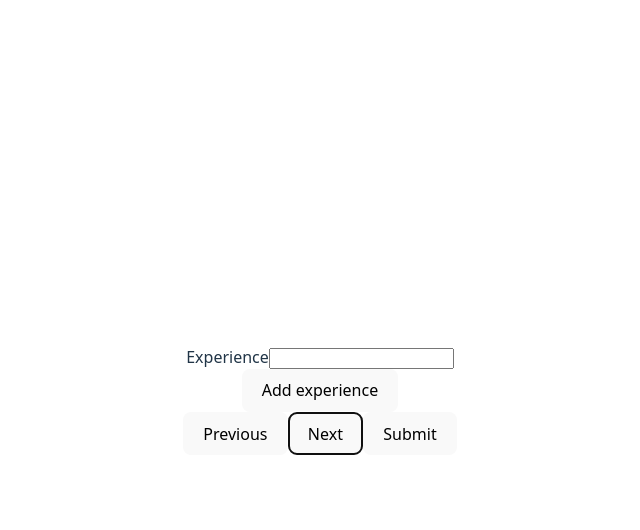
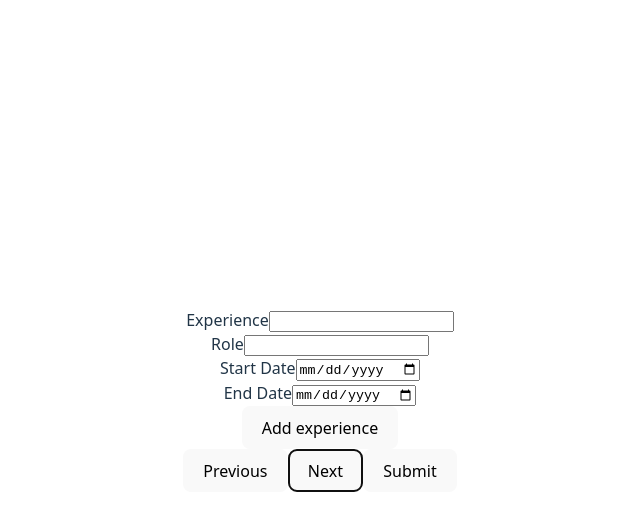
Before and after one commit to CherryPapaya/The-Odin-Project---CV-Application, a React (Vite) app: page / in a window 1280 px wide. Both pictures are taken after a click on the button "Next". Shown: the top 530 px of the page, without its empty margins (320-960 px from the left). Built offline with nearby package versions, Linux system fonts and the light colour scheme.

Commit message:
Turn experience attribute into array of objects and update form to be able to modify it

```diff
--- a/src/App.jsx
+++ b/src/App.jsx
@@ -5,12 +5,9 @@ import Preview from './components/preview/Preview';
 
 import './App.css'
 
-
-
 function App() {
   const [person, setPerson] = useState(personData);
   const [isSubmitted, setIsSubmitted] = useState(false);
-
 
   const Page = isSubmitted ? Preview : Form;
 
--- a/src/components/form/Form.jsx
+++ b/src/components/form/Form.jsx
@@ -1,6 +1,7 @@
 import { useState } from "react";
 import Contact from "./pages/GeneralInfo";
 import WorkExperience from "./pages/WorkExp";
+import { getArrayProperties } from "../../data/person";
 
 const pages = [
   Contact,
@@ -13,15 +14,15 @@ export default function Form({ setIsSubmitted, person, setPerson }) {
   const [formData, setFormData] = useState(person ?? {});
   const [pageIndex, setPageIndex] = useState(0);
 
-  function handleChange(name, value, index = null) {
-    if (name === "experience") {
+  function handleChange(name, value, index = null, attribute = null) {
+    if (getArrayProperties().includes(name)) {
       setFormData(prev => {
-        const updated = [...(prev.experience ?? [])];
-        updated[index] = value;
+        const updated = [...(prev[name] ?? [])];
+        updated[index][attribute] = value;
 
         return {
           ...prev,
-          experience: updated
+          [name]: updated
         };
       });
     } else {
@@ -44,6 +45,7 @@ export default function Form({ setIsSubmitted, person, setPerson }) {
     setIsSubmitted(true);
 
     console.log(newPerson);
+    console.log(getArrayProperties());
   }
 
   function handleClick(e) {
@@ -56,7 +58,7 @@ export default function Form({ setIsSubmitted, person, setPerson }) {
     if (pageIndex > 0 && action === 'prev') {
       setPageIndex(pageIndex - 1);
     }
-  }
+    }
 
   let Page = pages[pageIndex];
   return (
--- a/src/components/form/InputField.jsx
+++ b/src/components/form/InputField.jsx
@@ -1,5 +1,8 @@
-export default function InputField({ value, label, type, name, index, onChange }) {
-  const id = name === 'experience' ? name + index : name;
+import { getArrayProperties } from "../../data/person";
+
+export default function InputField({ value, label, type, name, index, onChange, attribute }) {
+
+  const id = getArrayProperties().includes(name) ? name + attribute + index : name;
 
   return (
     <div>
@@ -10,7 +13,7 @@ export default function InputField({ value, label, type, name, index, onChange }
         type={type}
         value={value ?? ""}
         onChange={(e) => {
-          onChange(name, e.target.value, index);
+          onChange(name, e.target.value, index, attribute);
         }}
       />
     </div>
--- a/src/components/form/pages/WorkExp.jsx
+++ b/src/components/form/pages/WorkExp.jsx
@@ -7,20 +7,53 @@ export default function WorkExperience({ onChange, person, formData, handleAdd }
 
   function handleAdd() {
     setTotal(total + 1);
-    console.log(total);
   }
 
   let i = 0;
   while (i <= total) {
     expFields.push(
+      <div className={`experience-wrapper-${i}`} key={i}>
         <InputField
           label="Experience"
-        value={formData.experience?.[i] ?? person.experience?.[i] ?? ""}
+          attribute="company"
+          value={formData.experience?.[i].company ?? person.experience?.[i].company ?? ""}
           type="text"
           name="experience"
           index={i}
           onChange={onChange}
         />
+
+        <InputField
+          label="Role"
+          attribute="role"
+          value={formData.experience?.[i].role ?? person.experience?.[i].role ?? ""}
+          type="text"
+          name="experience"
+          index={i}
+          onChange={onChange}
+        />
+
+        <InputField
+          label="Start Date"
+          attribute="startDate"
+          value={formData.experience?.[i].startDate ?? person.experience?.[i].startDate ?? ""}
+          type="date"
+          name="experience"
+          index={i}
+          onChange={onChange}
+        />
+
+        <InputField
+          label="End Date"
+          attribute="endDate"
+          value={formData.experience?.[i].endDate ?? person.experience?.[i].endDate ?? ""}
+          type="date"
+          name="experience"
+          index={i}
+          onChange={onChange}
+        />
+
+      </div>
     )
 
     i++;
--- a/src/components/preview/Preview.jsx
+++ b/src/components/preview/Preview.jsx
@@ -12,7 +12,13 @@ export default function Preivew({ setIsSubmitted, person }) {
 
       {
         person.experience.map(item => (
-          <p>{item}</p>
+          // TODO: Make items in experience and such into objects with key attribute
+          <div key={Math.random()}>
+            <p>{item.company}</p>
+            <p>{item.role}</p>
+            <p>{item.startDate}</p>
+            <p>{item.endDate}</p>
+          </div>
         ))
       }
       <button type="button" onClick={handleClick}>Edit</button>
--- a/src/data/person.jsx
+++ b/src/data/person.jsx
@@ -3,12 +3,24 @@ const person = {
   lname: "",
   phone: "",
   email: "",
-  experience: [""],
-  education: [""],
+  experience: [{
+    company: "",
+    role: "",
+    startDate: "",
+    endDate: "",
+    description: [],
+  }],
+  education: [{}],
   skills: {
     soft: [""],
     hard: [""],
   },
 }
 
+export function getArrayProperties() {
+  return Object.entries(person)
+      .filter(([, value]) => Array.isArray(value))
+      .map(([key]) => key);
+}
+
 export default person;
```
Lines whose indentation alone changed are shown as unchanged.
